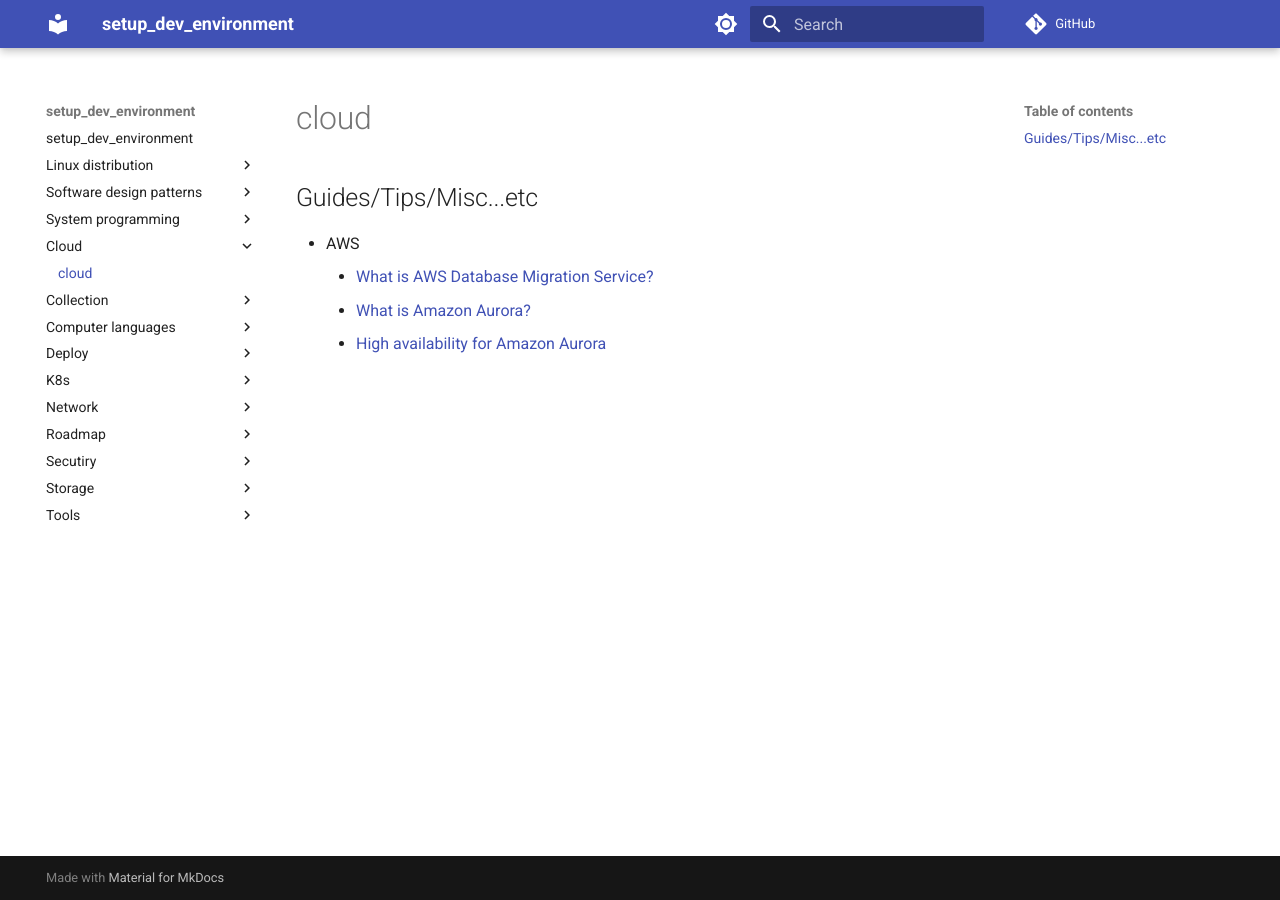
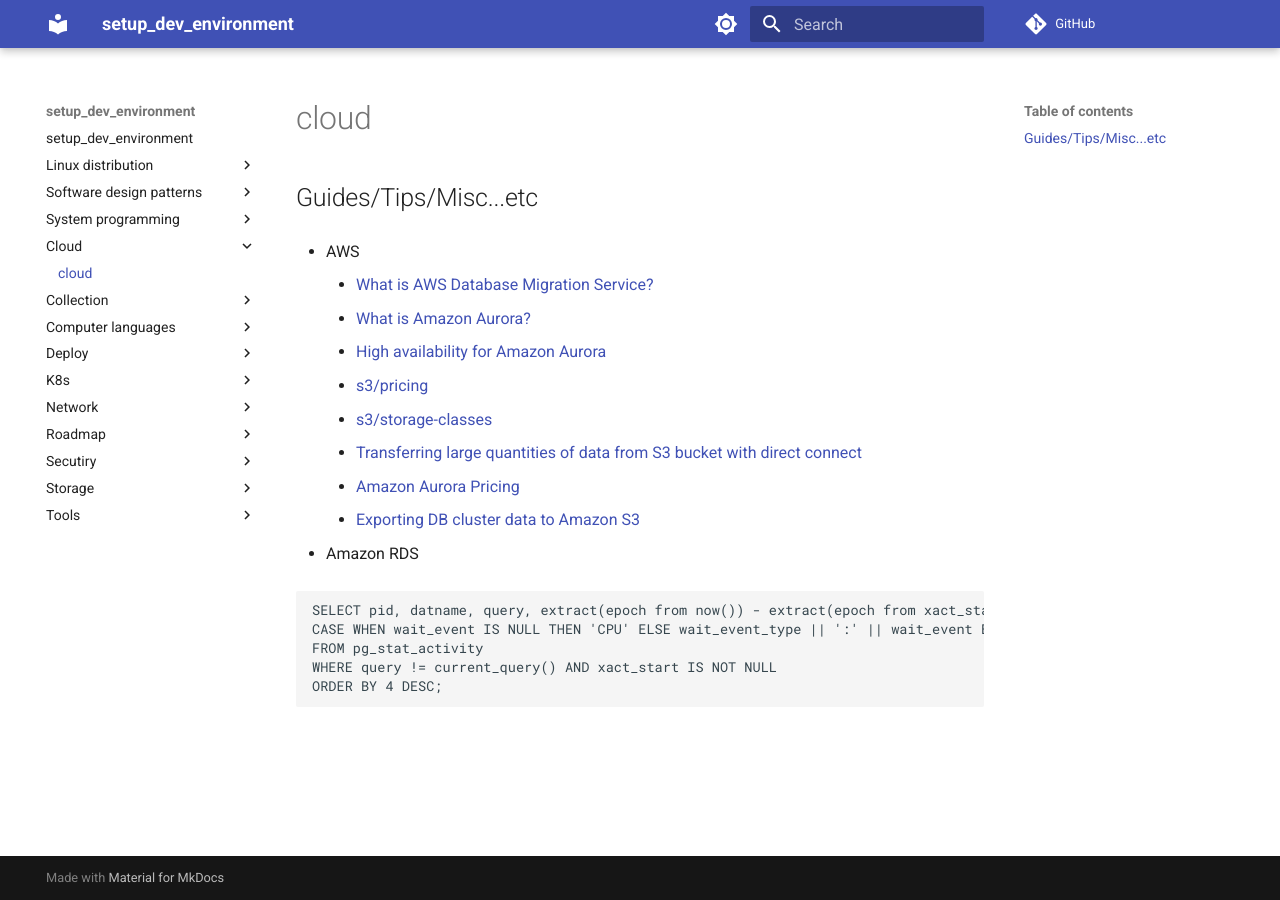
Before and after one commit to hong539/setup_dev_environment, an MkDocs documentation site: the page built from docs/cloud/cloud.md, in a window 1280 px wide. Built offline with MkDocs 1.6.1 and Material for MkDocs 9.7.7, drawn with Linux system fonts in a browser that asks for light colours; comment, search, counter and statistics services are not loaded.

Commit message:
Update docs

````diff
--- a/docs/cloud/cloud.md
+++ b/docs/cloud/cloud.md
@@ -6,3 +6,18 @@
     * [What is AWS Database Migration Service?](https://docs.aws.amazon.com/dms/latest/userguide/Welcome.html)
     * [What is Amazon Aurora?](https://docs.aws.amazon.com/AmazonRDS/latest/AuroraUserGuide/CHAP_AuroraOverview.html)
     * [High availability for Amazon Aurora](https://docs.aws.amazon.com/AmazonRDS/latest/AuroraUserGuide/Concepts.AuroraHighAvailability.html)
+    * [s3/pricing](https://aws.amazon.com/s3/pricing/)
+    * [s3/storage-classes](https://aws.amazon.com/s3/storage-classes/)
+    * [Transferring large quantities of data from S3 bucket with direct connect](https://stackoverflow.com/questions/65939747/transferring-large-quantities-of-data-from-s3-bucket-with-direct-connect)
+    * [Amazon Aurora Pricing](https://aws.amazon.com/rds/aurora/pricing/)
+    * [Exporting DB cluster data to Amazon S3](https://docs.aws.amazon.com/AmazonRDS/latest/AuroraUserGuide/export-cluster-data.html)
+
+* Amazon RDS
+
+```SQL
+SELECT pid, datname, query, extract(epoch from now()) - extract(epoch from xact_start) AS duration,
+CASE WHEN wait_event IS NULL THEN 'CPU' ELSE wait_event_type || ':' || wait_event END wait
+FROM pg_stat_activity
+WHERE query != current_query() AND xact_start IS NOT NULL
+ORDER BY 4 DESC;
+```
````
